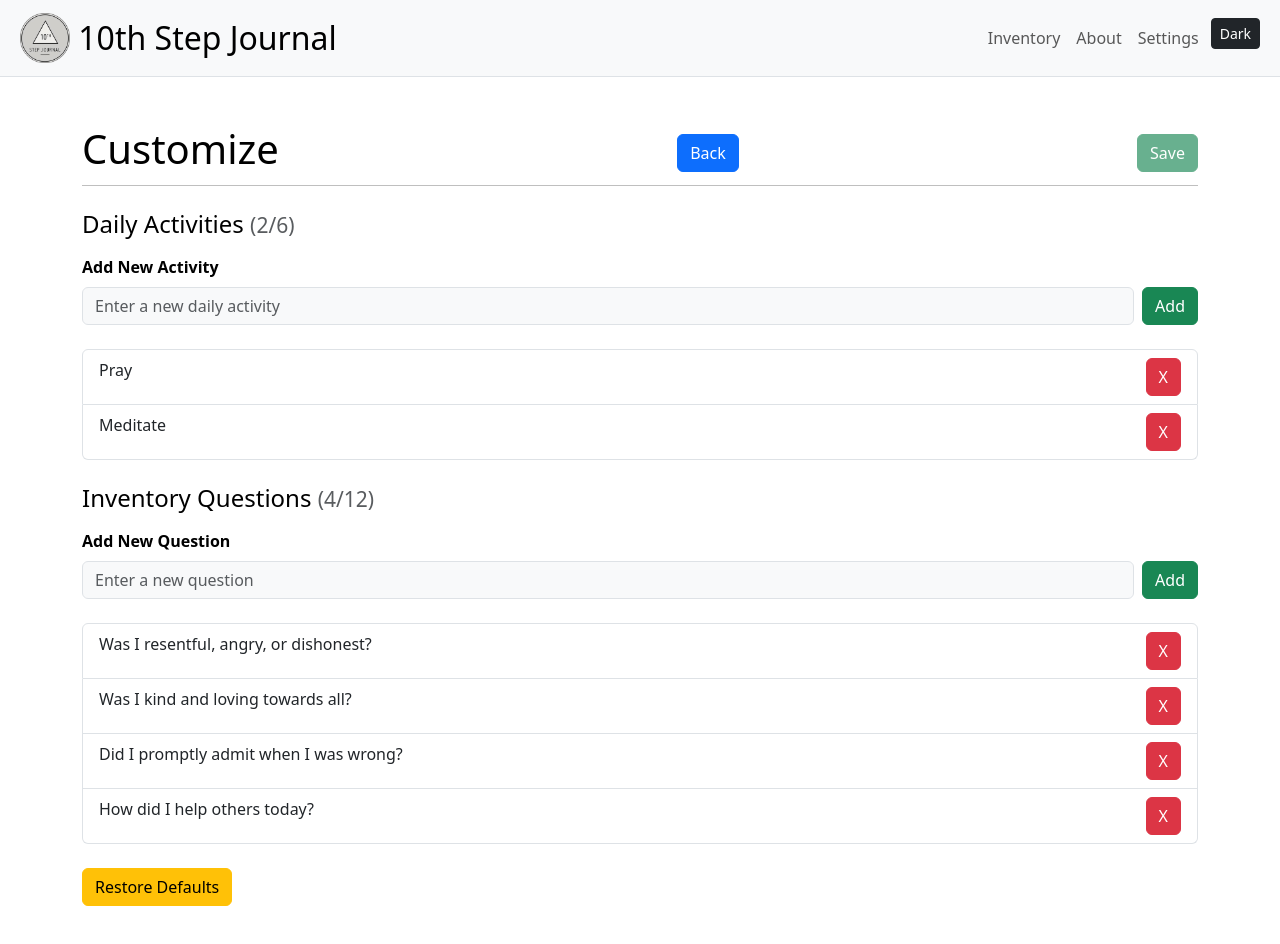
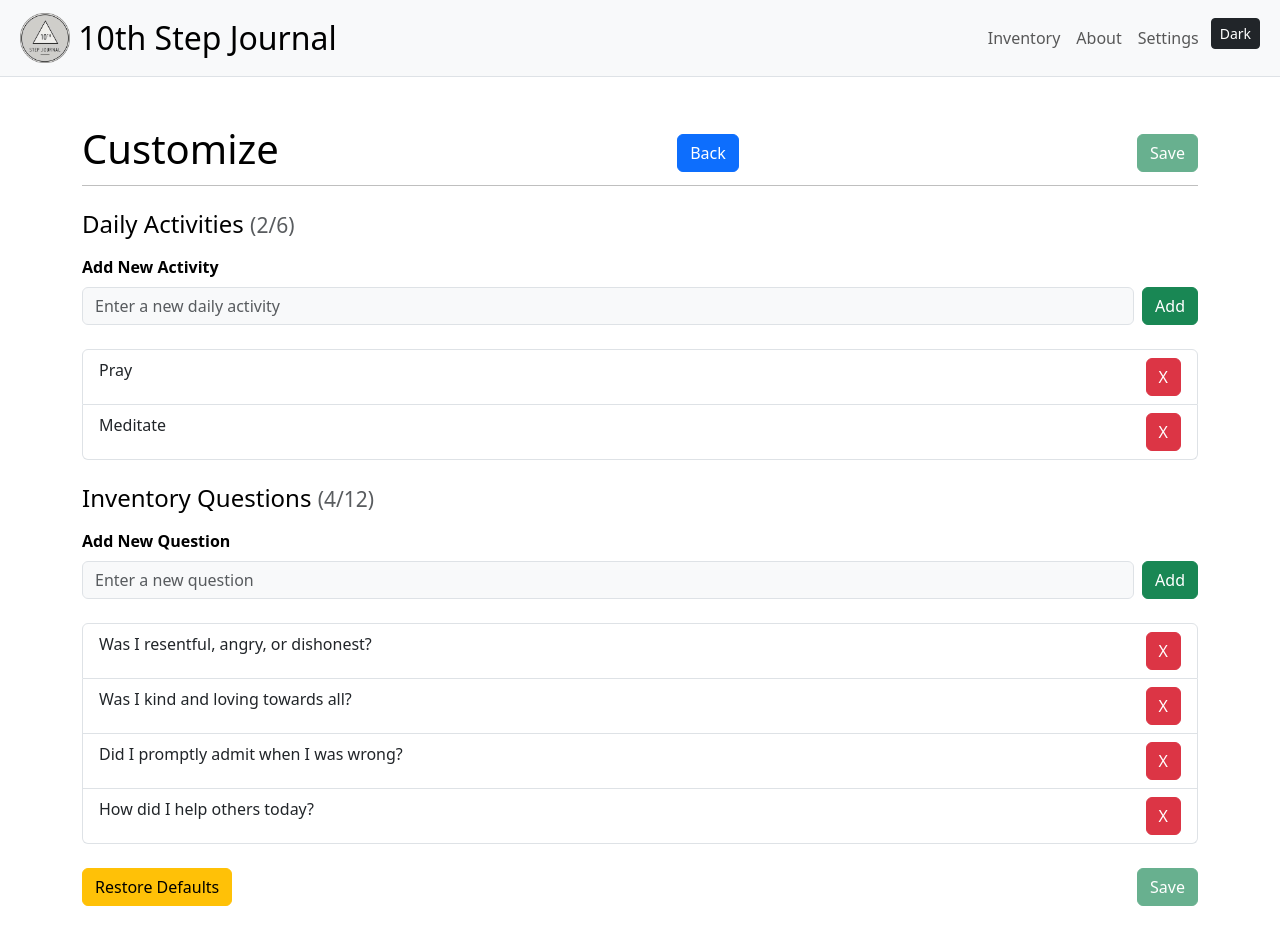
Before and after one commit to s-gruneberg/10step-journal, a React (Vite) app in the folder frontend/: page /customize in a window 1280 px wide. Shown: the top 944 px of the page. Built offline with nearby package versions, Linux system fonts and the light colour scheme.

Commit message:
More UI modifications

```diff
--- a/frontend/src/pages/Customize.tsx
+++ b/frontend/src/pages/Customize.tsx
@@ -233,9 +233,18 @@ export default function CustomizeQuestions() {
                 ))}
             </ul>
 
-            <button className={restoreButtonClass} onClick={handleRestoreDefaults}>
-                Restore Defaults
-            </button>
+            <div className="d-flex justify-content-between">
+                <button className={restoreButtonClass} onClick={handleRestoreDefaults}>
+                    Restore Defaults
+                </button>
+                <button
+                    className={saveButtonClass}
+                    onClick={handleSave}
+                    disabled={!hasChanges || isSaving}
+                >
+                    {isSaving ? 'Saving...' : 'Save'}
+                </button>
+            </div>
         </div>
     )
 }
--- a/frontend/src/pages/Inventory.tsx
+++ b/frontend/src/pages/Inventory.tsx
@@ -169,20 +169,7 @@ export default function Inventory() {
                 onClear={handleClear}
             />
             <div className="d-flex justify-content-between align-items-center mt-4">
-                {isAuthenticated && (
-                    <button
-                        className={`btn ${darkMode ? 'btn-outline-success' : 'btn-success'}`}
-                        onClick={handleSave}
-                        disabled={isSaving}
-                    >
-                        {isSaving ? 'Saving...' : 'Save'}
-                    </button>
-                )}
-                {!isAuthenticated && (
-                    <div className="text-muted">
-                        <small>Sign in to save your entries</small>
-                    </div>
-                )}
+
                 <div className="dropdown">
                     <button className={buttonClass} type="button" data-bs-toggle="dropdown" aria-expanded="false">
                         Download
@@ -214,6 +201,20 @@ export default function Inventory() {
                         </li>
                     </ul>
                 </div>
+                {isAuthenticated && (
+                    <button
+                        className={`btn ${darkMode ? 'btn-outline-success' : 'btn-success'}`}
+                        onClick={handleSave}
+                        disabled={isSaving}
+                    >
+                        {isSaving ? 'Saving...' : 'Save'}
+                    </button>
+                )}
+                {!isAuthenticated && (
+                    <div className="text-muted">
+                        <small>Sign in to save your entries</small>
+                    </div>
+                )}
             </div>
 
             {/* Duplicate Entry Modal */}
--- a/frontend/src/pages/Settings.tsx
+++ b/frontend/src/pages/Settings.tsx
@@ -187,8 +187,9 @@ const Settings = () => {
                     <div className="card mb-4">
                         <div className={`card-body ${darkMode ? 'bg-dark text-light' : ''}`}>
                             <h5 className="card-title mb-3">Account Management</h5>
+                            <div className="d-flex gap-3">
                                 <button
-                                className={`${primaryBtnClass} me-2`}
+                                    className={primaryBtnClass}
                                     onClick={() => setShowPasswordModal(true)}
                                 >
                                     Reset Password
@@ -199,6 +200,7 @@ const Settings = () => {
                                 >
                                     Delete Account
                                 </button>
+                            </div>
                         </div>
                     </div>
 
```
Lines whose indentation alone changed are shown as unchanged.
